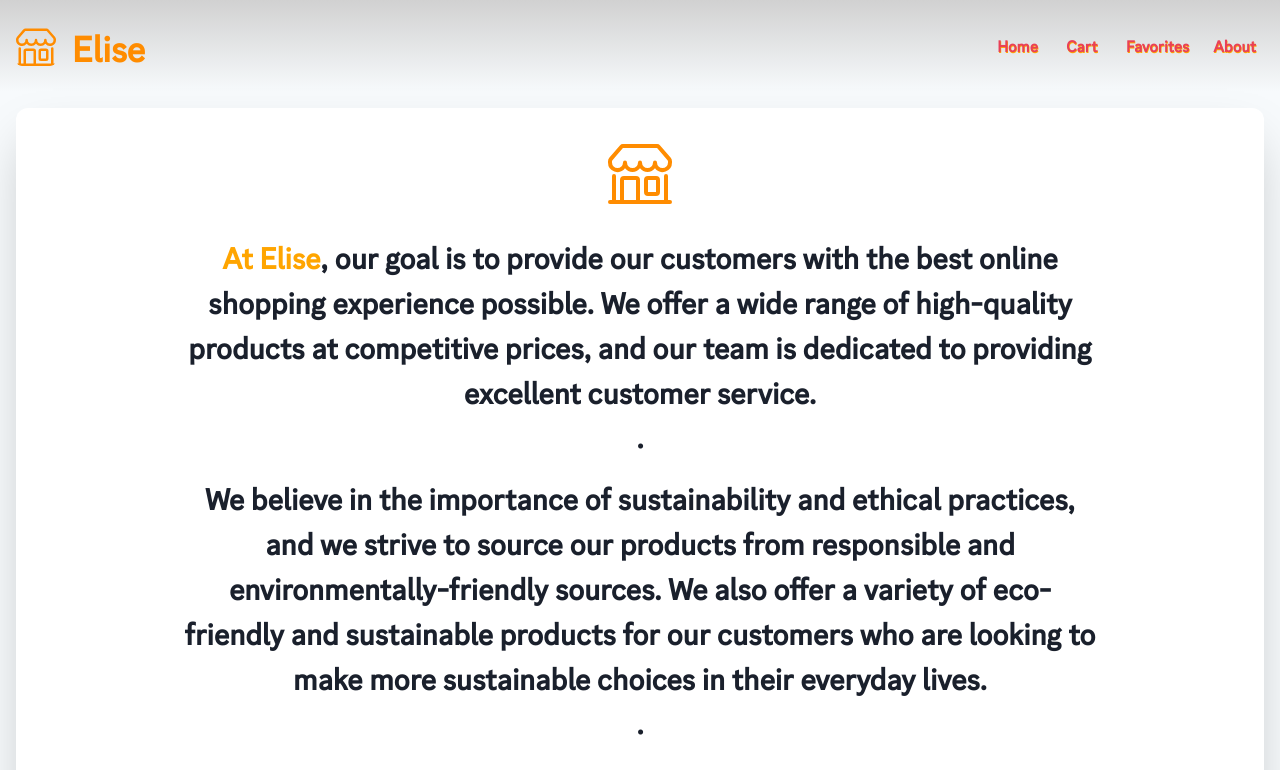
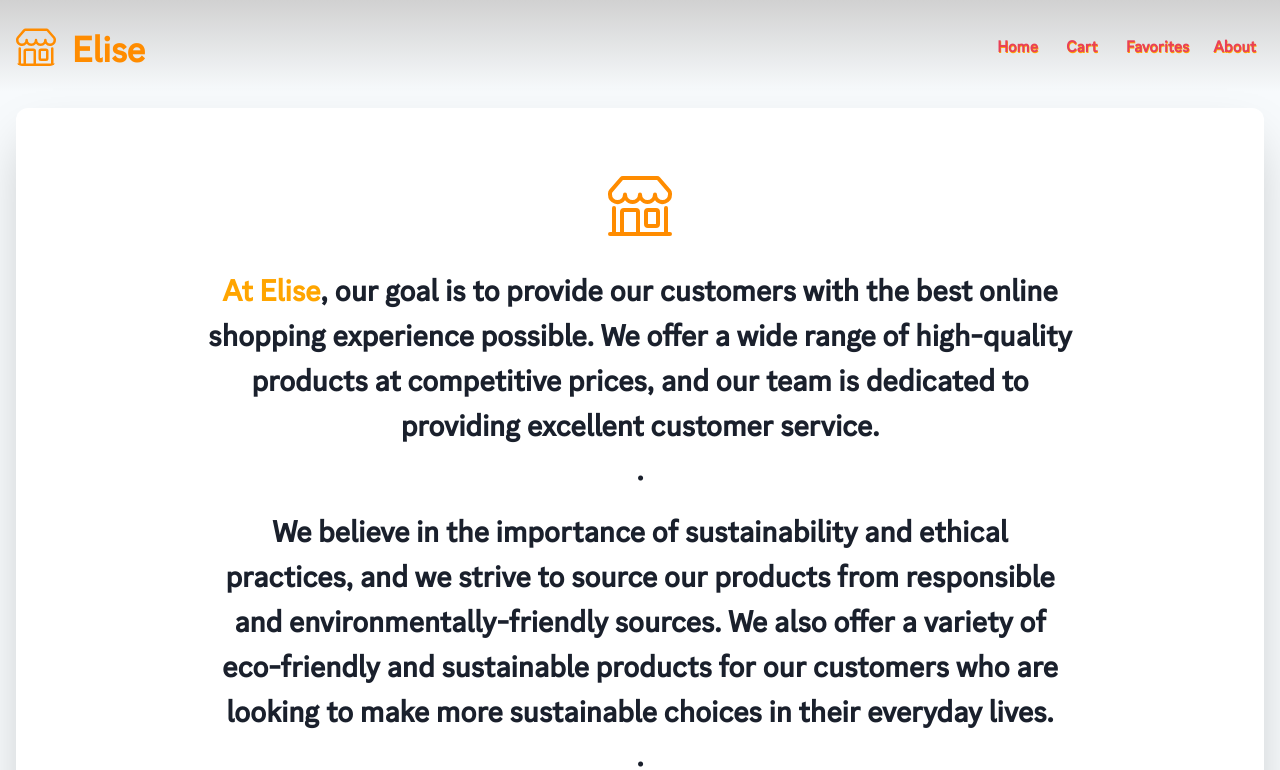
Before and after one commit to hylcore-V/elise-ecommerce, a Next.js app: page /about in a window 1280 px wide. Shown: the top 770 px of the page. Built offline with nearby package versions, Linux system fonts and the light colour scheme.

Commit message:
worked on page layout of about page

```diff
--- a/pages/about.tsx
+++ b/pages/about.tsx
@@ -21,7 +21,7 @@ export default function Index() {
             flex='auto'
             justifyContent={'center'}
             flexDir={'column'}
-            p='4'
+            p={['2', '4', '12']}
             m='4'
             bgColor='white'
             shadow={'2xl'}
```
